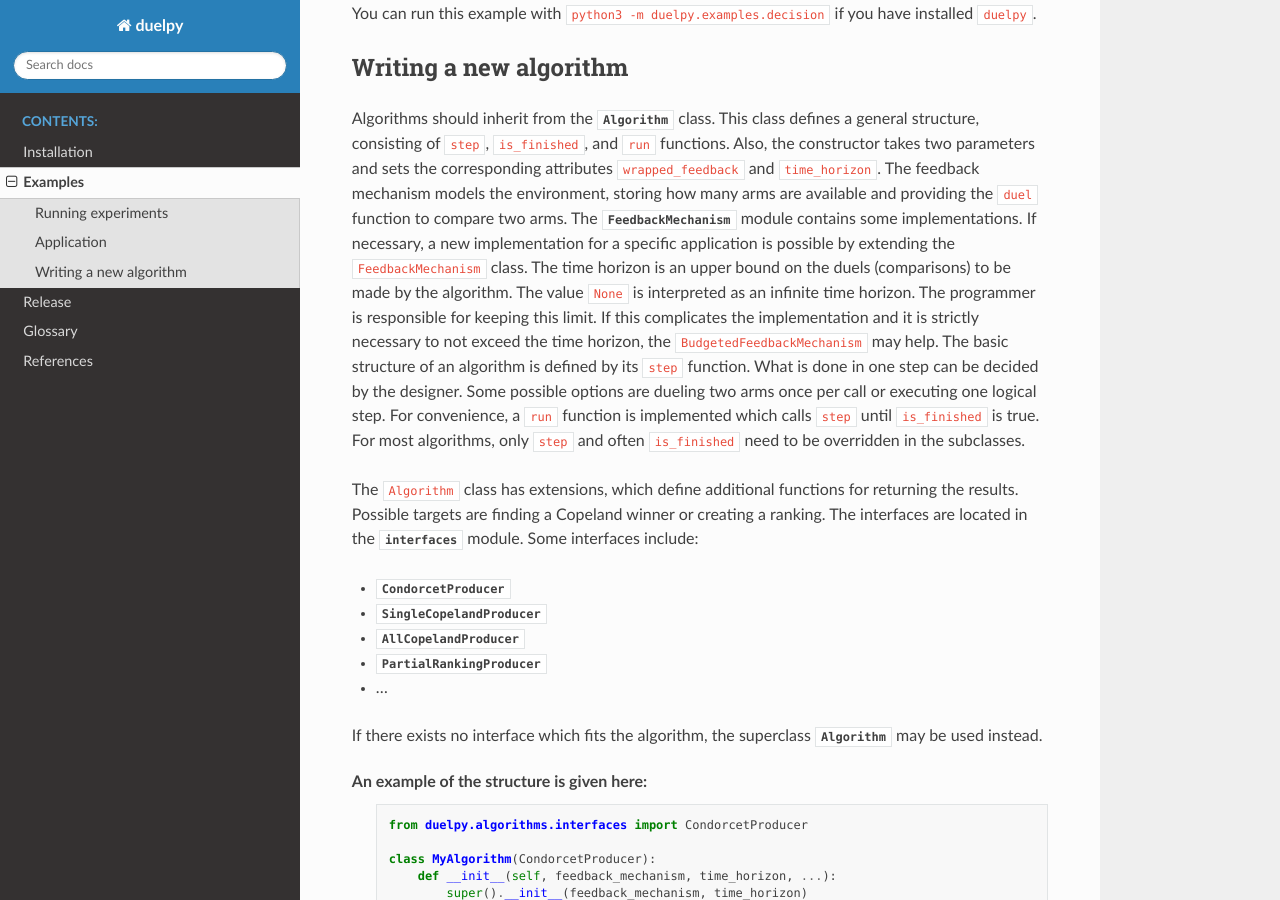
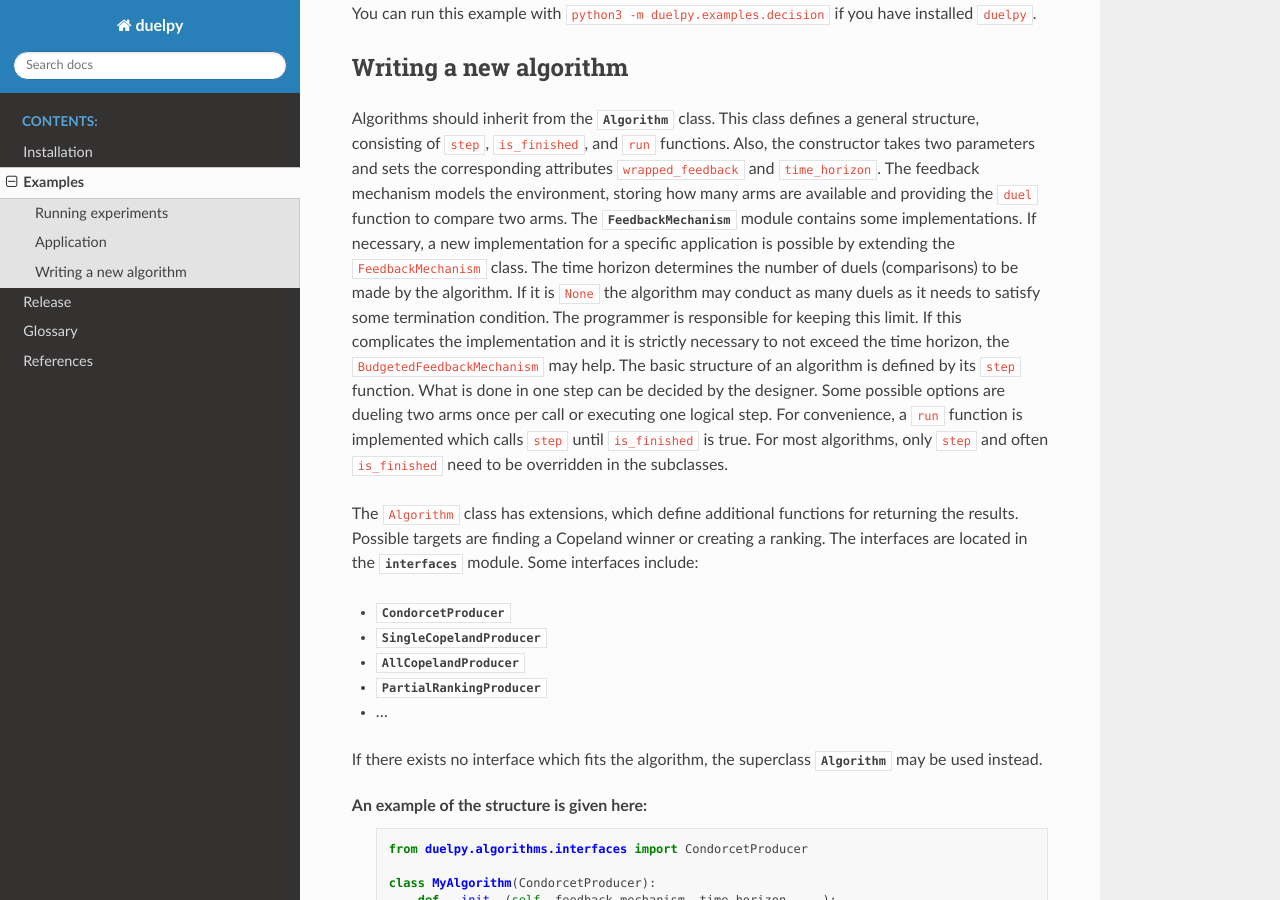
Before and after one commit to bengsV/duelpy, a Sphinx documentation site: the page built from sphinx/examples.rst, in a window 1280 px wide and 900 px high, scrolled down 961 px. Built offline with Sphinx 7.4.7 and the Read the Docs theme 2.0.0, drawn with Linux system fonts in a browser that asks for light colours; pages that are not in the unit, such as notebooks, are missing from menus.

Commit message:
Clarify the time horizon description
It is both an upper and a lower bound. An algorithm should not terminate
before the time horizon is reached if one is given.

```diff
--- a/sphinx/examples.rst
+++ b/sphinx/examples.rst
@@ -44,7 +44,7 @@ Algorithms should inherit from the :class:`Algorithm<duelpy.algorithms.algorithm
 Also, the constructor takes two parameters and sets the corresponding attributes ``wrapped_feedback`` and ``time_horizon``.
 The feedback mechanism models the environment, storing how many arms are available and providing the ``duel`` function to compare two arms.
 The :class:`FeedbackMechanism<duelpy.feedback.FeedbackMechanism>` module contains some implementations. If necessary, a new implementation for a specific application is possible by extending the ``FeedbackMechanism`` class.
-The time horizon is an upper bound on the duels (comparisons) to be made by the algorithm. The value ``None`` is interpreted as an infinite time horizon. The programmer is responsible for keeping this limit.
+The time horizon determines the number of duels (comparisons) to be made by the algorithm. If it is ``None`` the algorithm may conduct as many duels as it needs to satisfy some termination condition. The programmer is responsible for keeping this limit.
 If this complicates the implementation and it is strictly necessary to not exceed the time horizon, the ``BudgetedFeedbackMechanism`` may help.
 The basic structure of an algorithm is defined by its ``step`` function. What is done in one step can be decided by the designer. Some possible options are dueling two arms once per call or executing one logical step.
 For convenience, a ``run`` function is implemented which calls ``step`` until ``is_finished`` is true. For most algorithms, only ``step`` and often ``is_finished`` need to be overridden in the subclasses.
```
